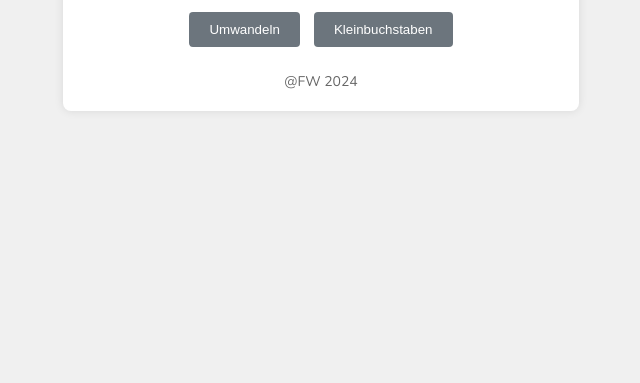
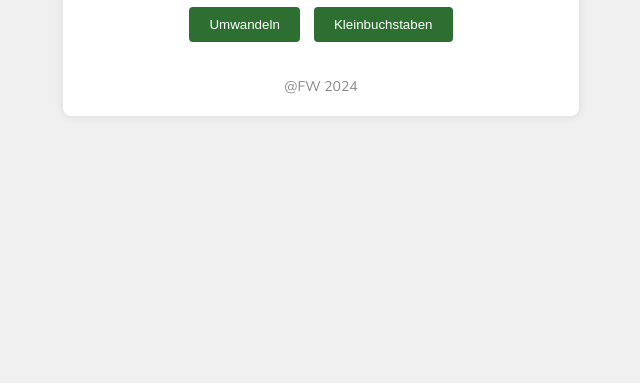
Before and after one commit to florenciagithub/dateinamen-umwandler, a plain HTML site: page index.html in a window 1280 px wide. Shown: the part 417-800 px from the top of the page, without its empty margins (319-959 px from the left). Drawn offline with nearby package versions, Linux system fonts and the light colour scheme.

Commit message:
Update styles.css

```diff
--- a/styles.css
+++ b/styles.css
@@ -1,7 +1,6 @@
 body {
     font-family: 'Nunito', sans-serif;
     display: flex;
-    flex-direction: column;
     justify-content: center;
     align-items: center;
     height: 100vh;
@@ -15,7 +14,6 @@ body {
     padding: 20px;
     border-radius: 8px;
     box-shadow: 0 0 10px rgba(0, 0, 0, 0.1);
-    position: relative;
 }
 
 input {
@@ -28,7 +26,7 @@ input {
 
 button {
     padding: 10px 20px;
-    background-color: #6c757d; /* Weniger knalliges Grün */
+    background-color: #2c6f31; /* Weniger knalliges Grün */
     color: #fff;
     border: none;
     border-radius: 4px;
@@ -37,7 +35,7 @@ button {
 }
 
 button:hover {
-    background-color: #5a6268; /* Dunklerer Farbton beim Hover */
+    background-color: #245829; /* Dunkleres Grün beim Hover */
 }
 
 p {
@@ -46,8 +44,7 @@ p {
 }
 
 footer {
-    margin-top: 20px;
+    margin-top: 30px;
     font-size: 14px;
-    color: #666;
-    text-align: center;
+    color: #888;
 }
```
